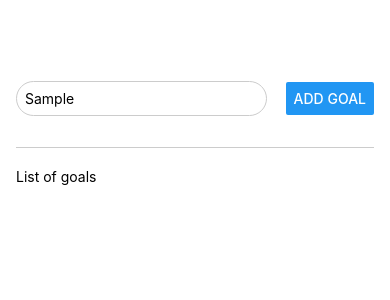
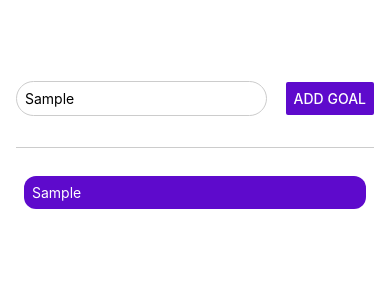
Before and after one commit to aaronersando/Goals-List, a React Native app: screen / in a window 390 px wide. Both pictures are taken after typing "Sample" into the empty fields and a click on the button "ADD GOAL". Shown: the top 300 px of the page. Built offline with nearby package versions, Linux system fonts and the light colour scheme.

Commit message:
Refactor App component to enhance goal display and input handling

```diff
--- a/App.js
+++ b/App.js
@@ -1,6 +1,13 @@
 import { StatusBar } from "expo-status-bar";
 import { useState } from "react";
-import { Button, StyleSheet, Text, TextInput, View } from "react-native";
+import {
+  Button,
+  ScrollView,
+  StyleSheet,
+  Text,
+  TextInput,
+  View,
+} from "react-native";
 
 export default function App() {
   const [goalText, setGoalText] = useState("");
@@ -13,6 +20,7 @@ export default function App() {
   const handleAddGoal = () => {
     setGoalList((prevList) => [...prevList, goalText]);
   };
+
   return (
     <View style={styles.appContainer}>
       <View style={styles.inputContainer}>
@@ -21,10 +29,18 @@ export default function App() {
           style={styles.textInput}
           placeholder="Your Goal..."
         />
-        <Button title="Add Goal" onPress={handleAddGoal} />
+        <Button color={"#5e0acc"} title="Add Goal" onPress={handleAddGoal} />
       </View>
       <View style={styles.goalsContainer}>
-        <Text>List of goals</Text>
+        <ScrollView>
+          {goalList.map((goal, index) => (
+            <View style={styles.goalItem}>
+              <Text style={styles.goalText} key={index}>
+                {goal}
+              </Text>
+            </View>
+          ))}
+        </ScrollView>
       </View>
     </View>
   );
@@ -56,4 +72,13 @@ const styles = StyleSheet.create({
   goalsContainer: {
     flex: 7,
   },
+  goalItem: {
+    padding: 8,
+    margin: 8,
+    backgroundColor: "#5e0acc",
+    borderRadius: 12,
+  },
+  goalText: {
+    color: "white",
+  },
 });
```
